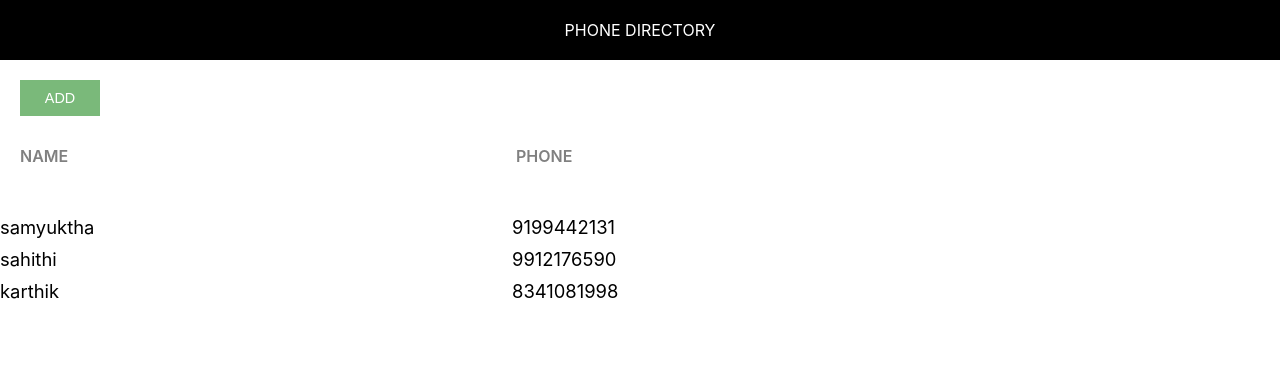
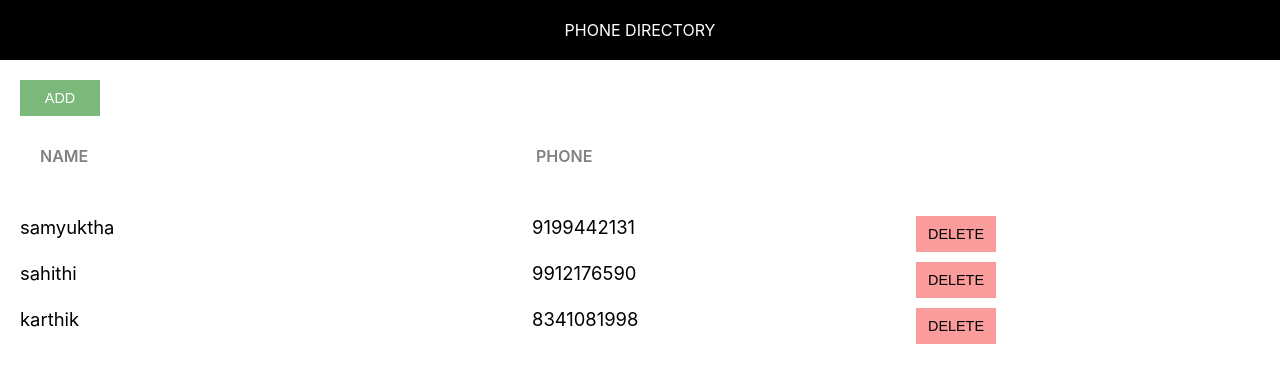
Before and after one commit to samyukthaalakanti/phone-directory, a React (Create React App) app: page / in a window 1280 px wide. Shown: the top 382 px of the page. Built offline with nearby package versions, Linux system fonts and the light colour scheme.

Commit message:
Added Delete Button

```diff
--- a/src/App.css
+++ b/src/App.css
@@ -36,6 +36,7 @@
     background-color: rgba(255, 255, 255, 0.8);
     font-size: 1.15rem;
     padding-right: 10px;
+    margin-left: 20px; ;
 }
 
 .name-heading, .phone-heading {
@@ -44,3 +45,7 @@
     color: #808080;
     text-transform: uppercase;
 }
+.delete-btn {
+    background: #fa9c9c;
+    color: #000;
+}
--- a/src/App.js
+++ b/src/App.js
@@ -37,6 +37,8 @@
             return <div key={sub.id} className="grid-container">
               <span className='grid-item'>{sub.name}</span>
               <span className='grid-item'>{sub.phone}</span>
+              <span className='grid-item'><button className='custom-btn delete-btn'>Delete</button></span>
+
               </div>
           })
         }
```
